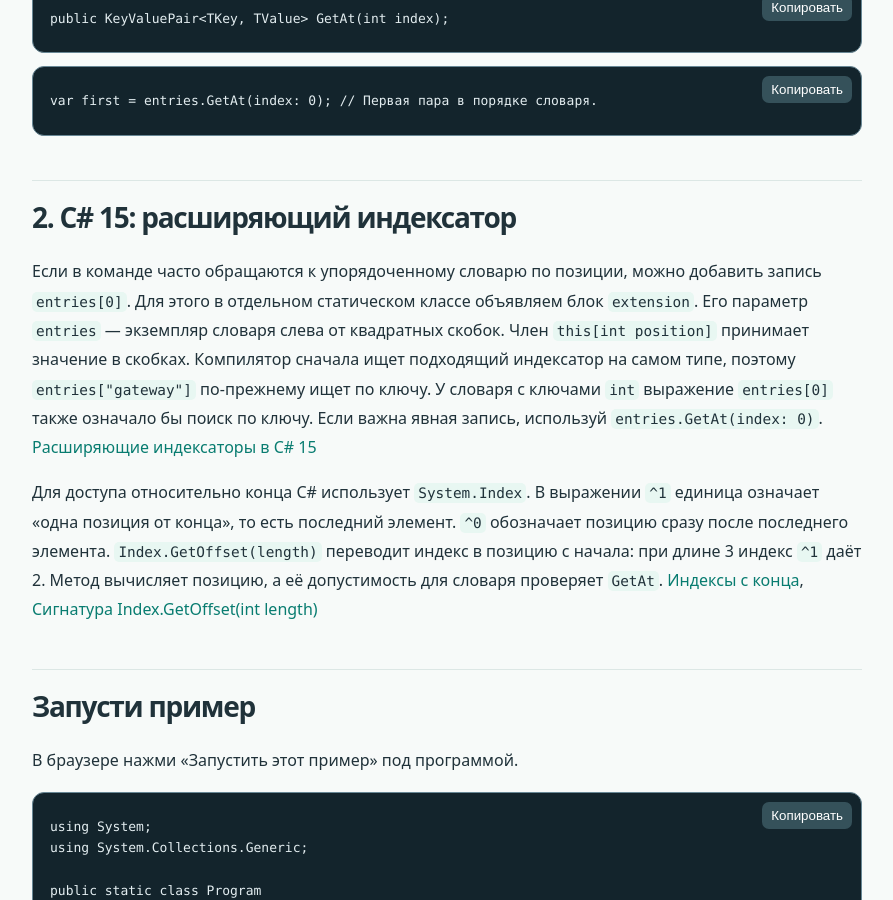
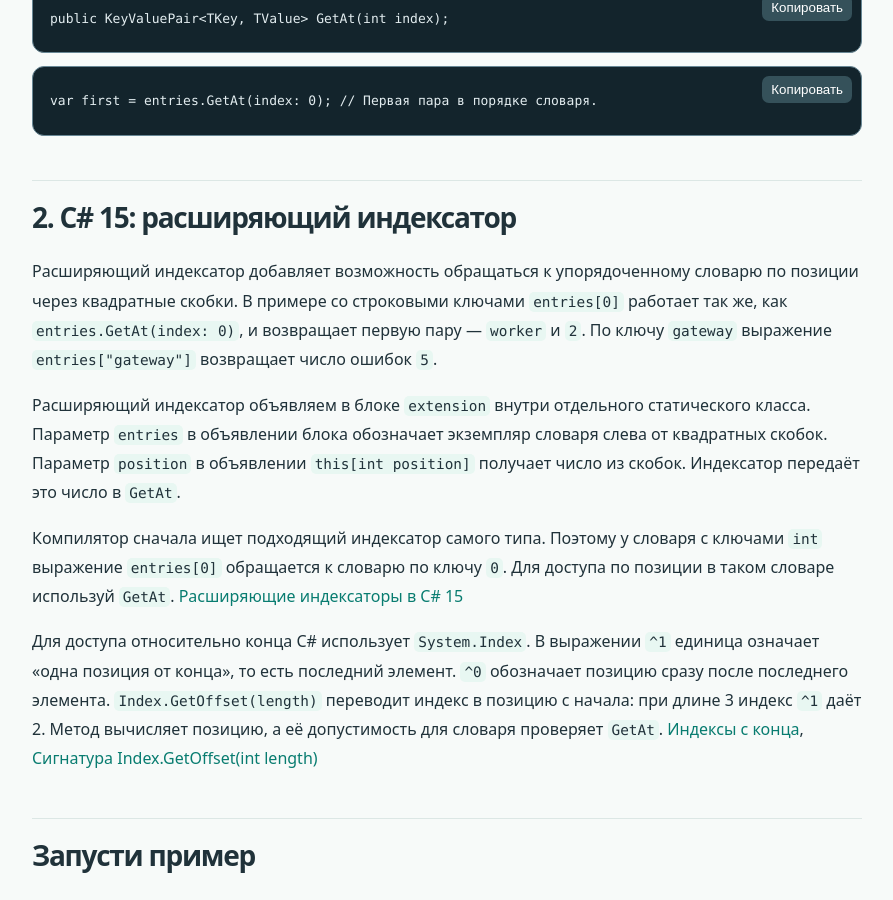
Before and after one commit to boyarincev/dotnet-courses, a Jekyll site: the page built from _lessons/003-ordered-dictionary-extension-indexers.md, in a window 1280 px wide and 900 px high, scrolled down 1337 px. Shown: the whole window, without its empty margins (98-991 px from the left). Built offline with Jekyll 4.4.1, drawn with Linux system fonts in a browser that asks for light colours.

Commit message:
Explain positional access through the extension indexer

```diff
--- a/_lessons/003-ordered-dictionary-extension-indexers.md
+++ b/_lessons/003-ordered-dictionary-extension-indexers.md
@@ -34,7 +34,11 @@ var first = entries.GetAt(index: 0); // Первая пара в порядке
 
 ## 2. C# 15: расширяющий индексатор
 
-Если в команде часто обращаются к упорядоченному словарю по позиции, можно добавить запись `entries[0]`. Для этого в отдельном статическом классе объявляем блок `extension`. Его параметр `entries` — экземпляр словаря слева от квадратных скобок. Член `this[int position]` принимает значение в скобках. Компилятор сначала ищет подходящий индексатор на самом типе, поэтому `entries["gateway"]` по-прежнему ищет по ключу. У словаря с ключами `int` выражение `entries[0]` также означало бы поиск по ключу. Если важна явная запись, используй `entries.GetAt(index: 0)`. [Расширяющие индексаторы в C# 15](https://learn.microsoft.com/dotnet/csharp/whats-new/csharp-15#extension-indexers)
+Расширяющий индексатор добавляет возможность обращаться к упорядоченному словарю по позиции через квадратные скобки. В примере со строковыми ключами `entries[0]` работает так же, как `entries.GetAt(index: 0)`, и возвращает первую пару — `worker` и `2`. По ключу `gateway` выражение `entries["gateway"]` возвращает число ошибок `5`.
+
+Расширяющий индексатор объявляем в блоке `extension` внутри отдельного статического класса. Параметр `entries` в объявлении блока обозначает экземпляр словаря слева от квадратных скобок. Параметр `position` в объявлении `this[int position]` получает число из скобок. Индексатор передаёт это число в `GetAt`.
+
+Компилятор сначала ищет подходящий индексатор самого типа. Поэтому у словаря с ключами `int` выражение `entries[0]` обращается к словарю по ключу `0`. Для доступа по позиции в таком словаре используй `GetAt`. [Расширяющие индексаторы в C# 15](https://learn.microsoft.com/dotnet/csharp/whats-new/csharp-15#extension-indexers)
 
 Для доступа относительно конца C# использует `System.Index`. В выражении `^1` единица означает «одна позиция от конца», то есть последний элемент. `^0` обозначает позицию сразу после последнего элемента. `Index.GetOffset(length)` переводит индекс в позицию с начала: при длине 3 индекс `^1` даёт 2. Метод вычисляет позицию, а её допустимость для словаря проверяет `GetAt`. [Индексы с конца](https://learn.microsoft.com/dotnet/csharp/tutorials/ranges-indexes), [Сигнатура Index.GetOffset(int length)](https://learn.microsoft.com/dotnet/api/system.index.getoffset?view=net-9.0)
 
```
